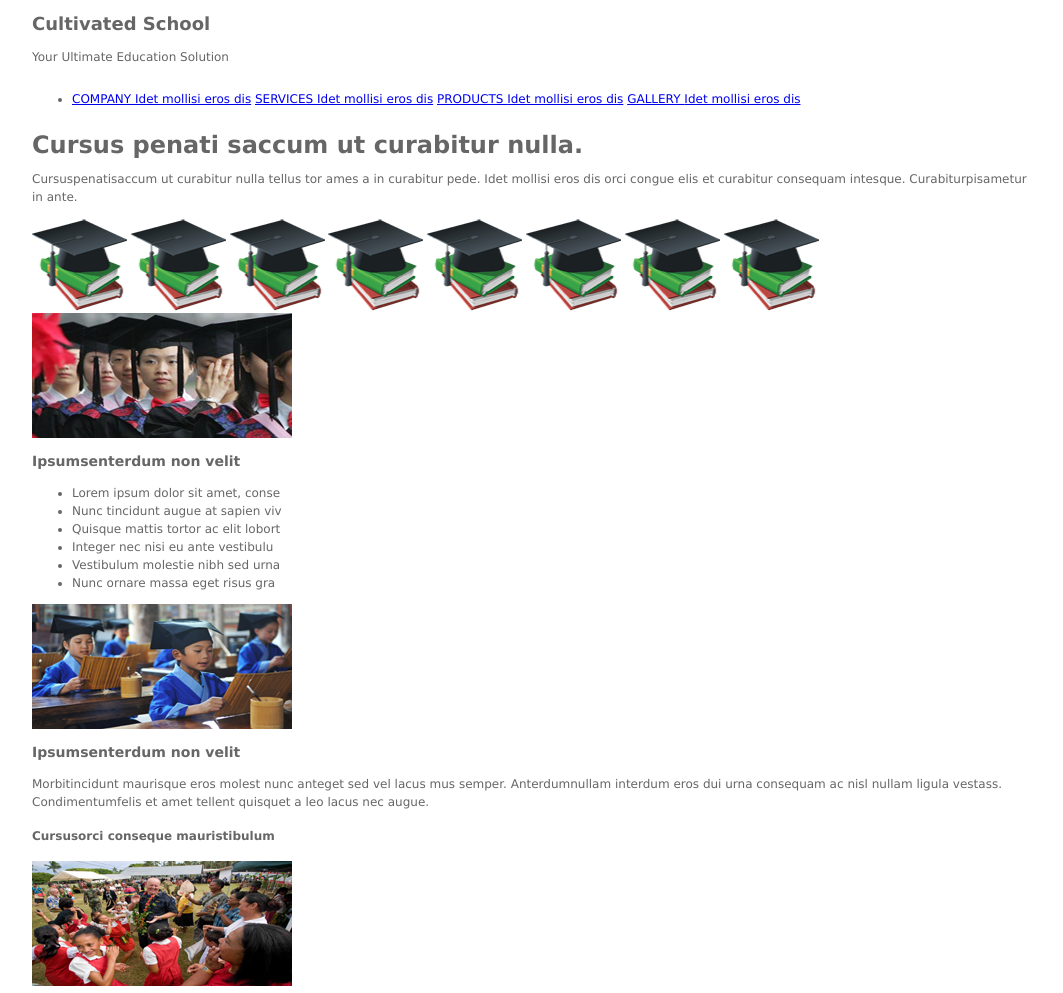
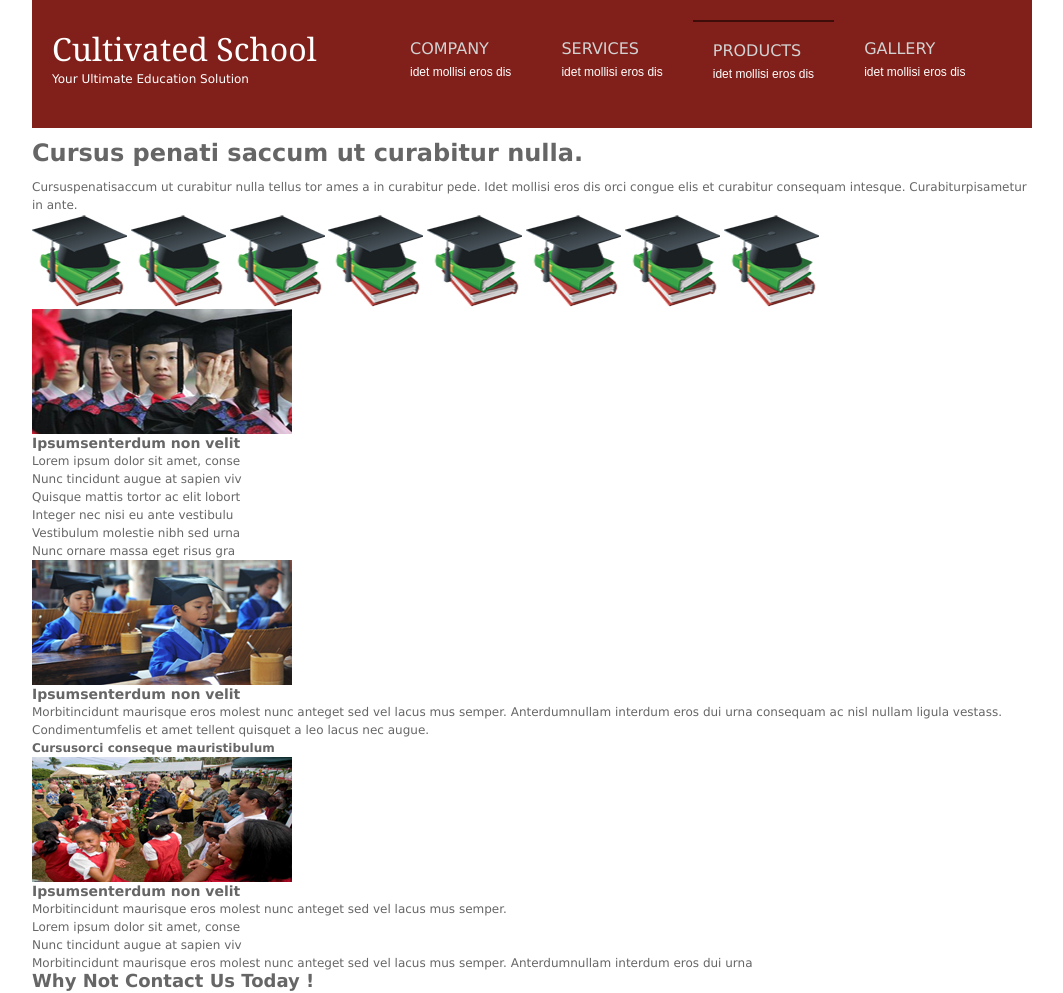
Before and after one commit to KaziReazulislam1999/basic-psd-to-html-css-project2, a plain HTML site: page index.html in a window 1280 px wide. Shown: the top 993 px of the page, without its empty margins (108-1171 px from the left). Drawn offline with Linux system fonts and the light colour scheme.

Commit message:
headersection style added

```diff
--- a/css/main.css
+++ b/css/main.css
@@ -94,6 +94,10 @@ textarea {
 /* ==========================================================================
    Author's custom styles
    ========================================================================== */
+* {
+  margin: 0;
+  padding: 0;
+}
 body {
   font-family: Verdana;
   font-size: 12px;
@@ -108,24 +112,62 @@ body {
   overflow: hidden;
 }
 .headsection {
+  background: #81201a;
+  color: #fff;
+  padding: 0px 20px;
 }
 .headerleft {
+  width: 268px;
+  float: left;
+  padding: 40px 0px;
+  margin-right: 60px;
 }
 .headerleft h2 {
+  font-family: Georgia;
+  font-size: 32px;
+  padding-bottom: 12px;
+  font-weight: normal;
 }
 .headerleft p {
 }
 .mainmenu {
+  float: right;
+  width: 632px;
 }
 .mainmenu ul {
 }
 .mainmenu ul li {
+  list-style: none;
+  margin-top: 20px;
 }
 .mainmenu ul li a {
+  color: #d2d2d2;
+  display: block;
+  float: left;
+  text-transform: uppercase;
+  text-decoration: none;
+  font-size: 16px;
+  padding: 20px;
+  margin-left: 10px;
+}
+.mainmenu ul li a span {
+  display: block;
+  font-family: Arial;
+  font-size: 12px;
+  text-transform: lowercase;
+  padding-top: 5px;
+  color: #fff;
+}
+.mainmenu ul li a span:hover {
+  color: #fff;
 }
 .mainmenu ul li a:hover {
+  color: #3e0d09;
+  border-top: 2px solid #3e0d09;
 }
-
+#active {
+  border-top: 2px solid #3e0d09;
+}
 .bannersection {
 }
 .bannerleft {
--- a/index.html
+++ b/index.html
@@ -33,12 +33,11 @@
         </div>
         <nav class="mainmenu clear">
           <ul>
-            <li>
-              <a href="#">COMPANY <span>Idet mollisi eros dis</span></a>
-              <a href="#">SERVICES <span>Idet mollisi eros dis</span></a>
-              <a href="#">PRODUCTS <span>Idet mollisi eros dis</span></a>
-              <a href="#">GALLERY <span>Idet mollisi eros dis</span></a>
-            </li>
+
+            <li><a href="#">COMPANY <span>Idet mollisi eros dis</span></a> </li>
+            <li><a href="#">SERVICES <span>Idet mollisi eros dis</span></a> </li>
+            <li><a id="active" href="#">PRODUCTS <span>Idet mollisi eros dis</span></a> </li>
+            <li> <a href="#">GALLERY <span>Idet mollisi eros dis</span></a> </li>
           </ul>
         </nav>
       </header>
```
